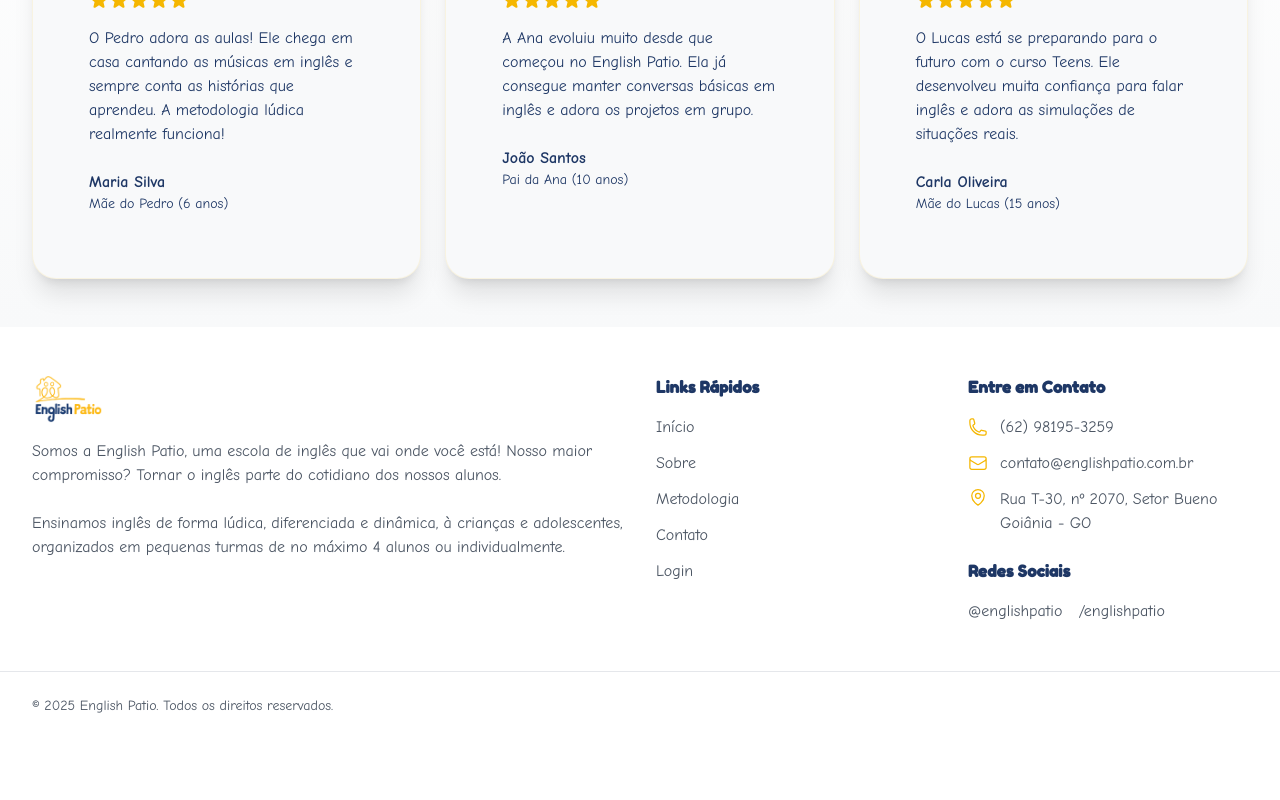
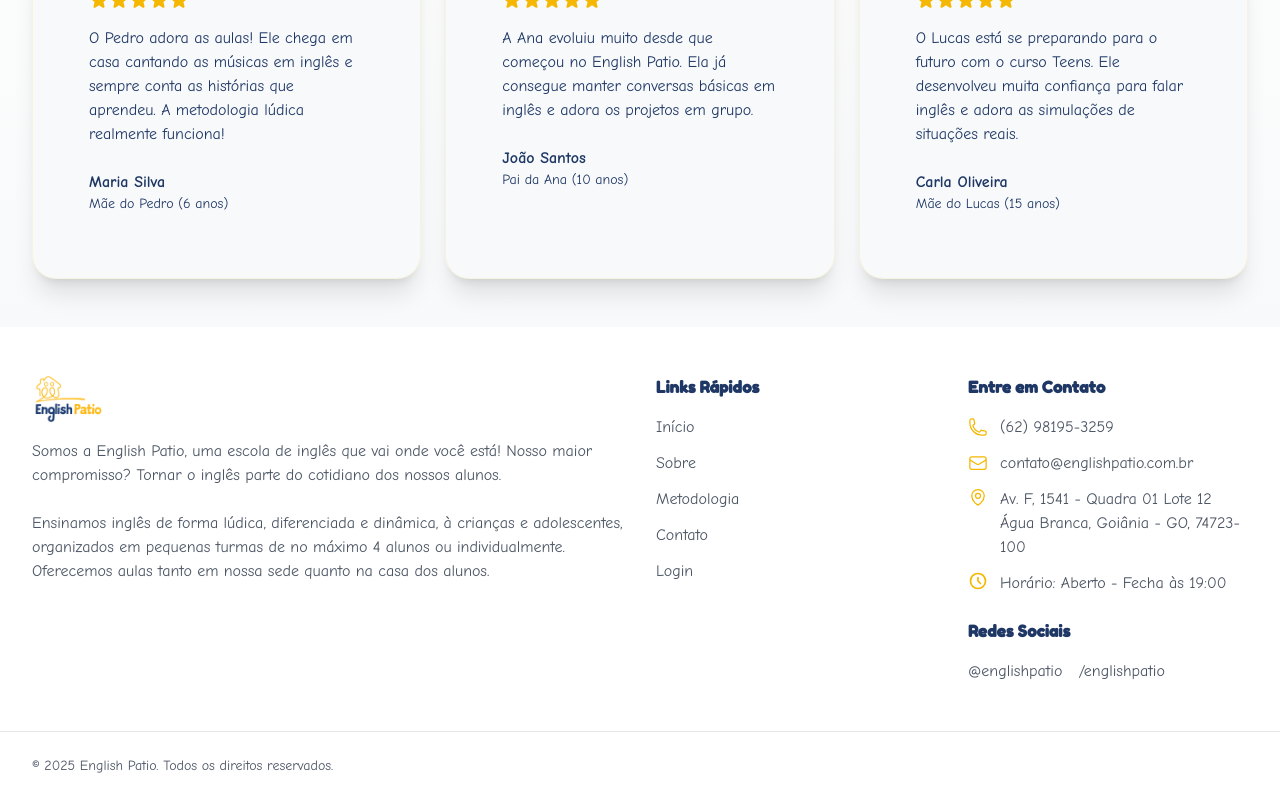
Before and after one commit to GabrielTeles845/english-patio, a React (Vite) app: page / in a window 1280 px wide. Shown: the part 5441-6241 px from the top of the page. Before the commit the page ends 6181 px from the top, so only its background shows below. Built offline with nearby package versions, Linux system fonts and the light colour scheme.

Commit message:
Updated school address and contact information

```diff
--- a/src/components/ContactSection.tsx
+++ b/src/components/ContactSection.tsx
@@ -23,8 +23,8 @@ const ContactSection = () => {
               </div>
               <h3 className="mt-4 text-lg font-medium text-gray-900">Telefone</h3>
               <p className="mt-2 text-base text-gray-500">
-                <a href="tel:+551199999999" className="hover:text-primary">
-                  (11) 9999-9999
+                <a href="tel:+5562981953259" className="hover:text-primary">
+                  (62) 98195-3259
                 </a>
               </p>
             </div>
@@ -36,9 +36,17 @@ const ContactSection = () => {
               </div>
               <h3 className="mt-4 text-lg font-medium text-gray-900">Endereço</h3>
               <p className="mt-2 text-base text-gray-500 text-center">
-                Rua Example, 123
+                Av. F, 1541 - Quadra 01 Lote 12
                 <br />
-                São Paulo - SP
+                Água Branca, Goiânia - GO, 74723-100
+              </p>
+              <p className="mt-2 text-sm text-gray-500 text-center">
+                <span className="inline-flex items-center">
+                  <svg className="h-4 w-4 mr-1 text-primary" xmlns="http://www.w3.org/2000/svg" fill="none" viewBox="0 0 24 24" stroke="currentColor">
+                    <path strokeLinecap="round" strokeLinejoin="round" strokeWidth={2} d="M12 8v4l3 3m6-3a9 9 0 11-18 0 9 9 0 0118 0z" />
+                  </svg>
+                  Horário: Aberto - Fecha às 19:00
+                </span>
               </p>
             </div>
 
@@ -56,10 +64,39 @@ const ContactSection = () => {
             </div>
           </div>
 
+          {/* Informação sobre aulas */}
+          <div className="mt-10 bg-white p-6 rounded-xl shadow-lg mx-auto max-w-3xl">
+            <h3 className="text-lg font-medium text-center text-gray-900 mb-4">Oferecemos Flexibilidade</h3>
+            <div className="grid grid-cols-1 md:grid-cols-2 gap-6">
+              <div className="bg-primary/5 p-4 rounded-lg">
+                <h4 className="font-medium text-primary mb-2 flex items-center">
+                  <svg className="h-5 w-5 mr-2" xmlns="http://www.w3.org/2000/svg" fill="none" viewBox="0 0 24 24" stroke="currentColor">
+                    <path strokeLinecap="round" strokeLinejoin="round" strokeWidth={2} d="M19 21V5a2 2 0 00-2-2H7a2 2 0 00-2 2v16m14 0h2m-2 0h-5m-9 0H3m2 0h5M9 7h1m-1 4h1m4-4h1m-1 4h1m-5 10v-5a1 1 0 011-1h2a1 1 0 011 1v5m-4 0h4" />
+                  </svg>
+                  Aulas em Nossa Sede
+                </h4>
+                <p className="text-sm text-gray-600">
+                  Venha para o nosso espaço especialmente projetado para o aprendizado dinâmico e imersivo do inglês.
+                </p>
+              </div>
+              <div className="bg-secondary/5 p-4 rounded-lg">
+                <h4 className="font-medium text-secondary mb-2 flex items-center">
+                  <svg className="h-5 w-5 mr-2" xmlns="http://www.w3.org/2000/svg" fill="none" viewBox="0 0 24 24" stroke="currentColor">
+                    <path strokeLinecap="round" strokeLinejoin="round" strokeWidth={2} d="M3 12l2-2m0 0l7-7 7 7M5 10v10a1 1 0 001 1h3m10-11l2 2m-2-2v10a1 1 0 01-1 1h-3m-6 0a1 1 0 001-1v-4a1 1 0 011-1h2a1 1 0 011 1v4a1 1 0 001 1m-6 0h6" />
+                  </svg>
+                  Aulas em Casa
+                </h4>
+                <p className="text-sm text-gray-600">
+                  Nossos professores podem ir até sua casa, proporcionando conforto e praticidade para o aprendizado do seu filho.
+                </p>
+              </div>
+            </div>
+          </div>
+
           {/* WhatsApp Button */}
           <div className="mt-12 text-center">
             <a
-              href="https://wa.me/5511999999999"
+              href="https://wa.me/5562981953259"
               target="_blank"
               rel="noopener noreferrer"
               className="inline-flex items-center px-8 py-4 border border-transparent text-base font-medium rounded-md shadow-sm text-white bg-green-600 hover:bg-green-700 transition duration-300"
--- a/src/components/Footer.tsx
+++ b/src/components/Footer.tsx
@@ -16,6 +16,7 @@ const Footer = () => {
             <p className="text-gray-600">
               Ensinamos inglês de forma lúdica, diferenciada e dinâmica, à crianças e adolescentes,
               organizados em pequenas turmas de no máximo 4 alunos ou individualmente.
+              Oferecemos aulas tanto em nossa sede quanto na casa dos alunos.
             </p>
           </div>
 
@@ -76,8 +77,16 @@ const Footer = () => {
               <li className="flex items-start space-x-3">
                 <MapPinIcon className="h-5 w-5 text-secondary flex-shrink-0" />
                 <span className="text-gray-600">
-                  Rua T-30, nº 2070, Setor Bueno<br />
-                  Goiânia - GO
+                  Av. F, 1541 - Quadra 01 Lote 12<br />
+                  Água Branca, Goiânia - GO, 74723-100
+                </span>
+              </li>
+              <li className="flex items-start space-x-3 mt-2">
+                <svg className="h-5 w-5 text-secondary flex-shrink-0" xmlns="http://www.w3.org/2000/svg" fill="none" viewBox="0 0 24 24" stroke="currentColor">
+                  <path strokeLinecap="round" strokeLinejoin="round" strokeWidth={2} d="M12 8v4l3 3m6-3a9 9 0 11-18 0 9 9 0 0118 0z" />
+                </svg>
+                <span className="text-gray-600">
+                  Horário: Aberto - Fecha às 19:00
                 </span>
               </li>
             </ul>
```
